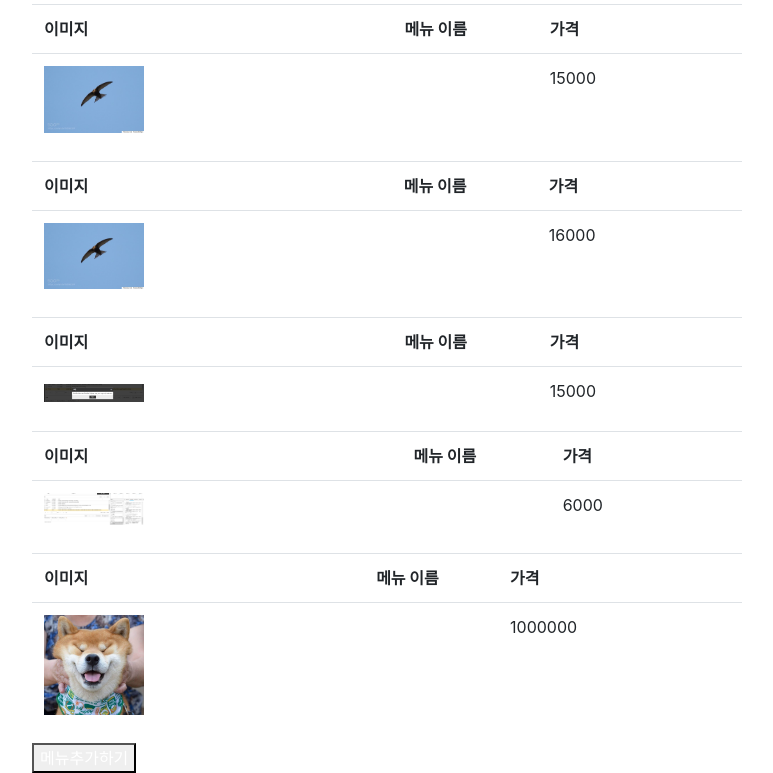
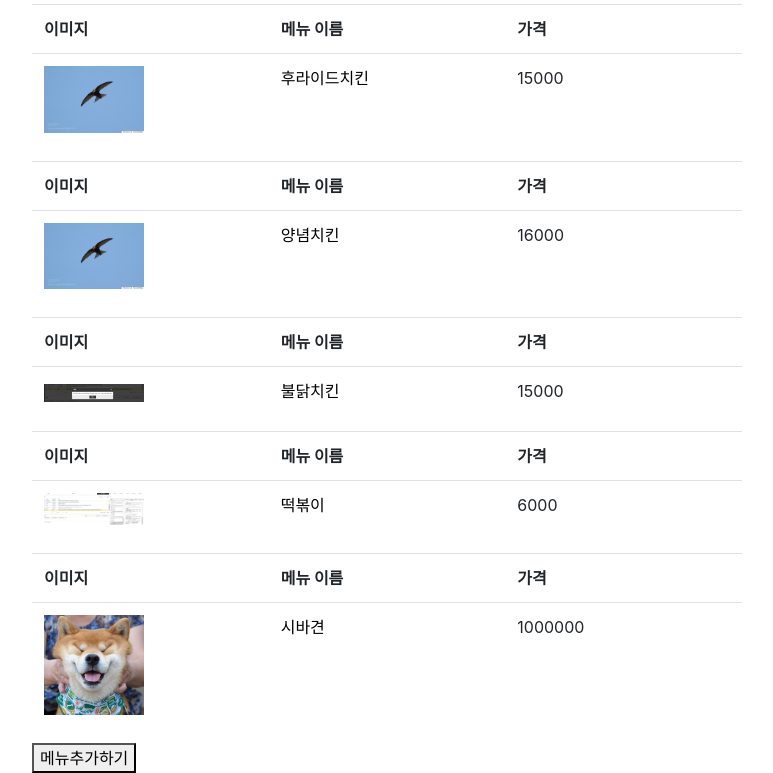
Before and after one commit to ghfkdgml/baemin, a Django app: template baemin/templates/menu_list.html in a window 1280 px wide. Shown: the part 56-829 px from the top of the page, without its empty margins (68-841 px from the left). Run offline with Django 3.2, Linux system fonts and the light colour scheme; the template is opened without the code that fills it: values that come from a table or form of the project are taken from there, others are empty; data comes from the database, SQL or seed files in the repository; both versions use the stored data as it was after the commit; some libraries are stand-ins or nearby versions.

Commit message:
baemin office

```diff
--- a/baemin/baemin/settings.py
+++ b/baemin/baemin/settings.py
@@ -9,7 +9,6 @@
 For the full list of settings and their values, see
 https://docs.djangoproject.com/en/1.10/ref/settings/
 """
-import djangobower
 import os
 
 # Build paths inside the project like this: os.path.join(BASE_DIR, ...)
@@ -133,5 +132,4 @@
 STATICFILES_FINDERS = [
     'django.contrib.staticfiles.finders.FileSystemFinder',
     'django.contrib.staticfiles.finders.AppDirectoriesFinder',
-    'djangobower.finders.BowerFinder',
 ]
--- a/baemin/partner/urls.py
+++ b/baemin/partner/urls.py
@@ -6,8 +6,9 @@
     url(r'^signup/$', views.signup,name="signup"),
     url(r'^login/$', views.login,name="login"),
     url(r'^logout/$', views.logout,name="logout"),
-    url(r'^menu/$', views.menu,name="menu"),
+    url(r'^menu/(?P<menu_alter>add)$', views.menu,name="menu"),
     url(r'^edit_info/$', views.edit_info,name="edit_info"),
     url(r'^menu_list/$', views.menu_list,name="menu"),
     url(r'^menu/(?P<menu_id>\d+)/$', views.menu_detail,name="menu_detail"),
+    url(r'^menu/(?P<menu_alter>alter_\d+)/$', views.menu,name="menu_alter"),
 ]
--- a/baemin/templates/menu.html
+++ b/baemin/templates/menu.html
@@ -7,7 +7,7 @@
         {%csrf_token%}
         {{ form }}
       </div>
-      <button class="btn btn-default">메뉴 추가하기</button>
+      <button class="btn btn-default">메뉴 {% if edit %}수정{% else %}추가{% endif %}하기</button>
   </form>
   </div>
 </div>
--- a/baemin/templates/menu_detail.html
+++ b/baemin/templates/menu_detail.html
@@ -7,6 +7,7 @@
 </style>
 <div class="container">
   <div class="col-sm-8">
+    <button><a href="/menu/alter_{{ menu.id }}">수정</a></button>
     {{menu.name}}
     {{menu.price}}
   </div>
--- a/baemin/templates/menu_list.html
+++ b/baemin/templates/menu_list.html
@@ -2,7 +2,11 @@
 {% block body %}
 <style>
   th{
-    width:50px;
+    width:30%;
+  }
+  td{
+    width:30%;
+    height:auto;
   }
 </style>
 <div class="container">
@@ -10,18 +14,18 @@
     {% for menu in menu_list %}
     <table class="table">
       <tr>
-        <th>이미지</th>
+        <th style="width:30%;">이미지</th>
         <th>메뉴 이름</th>
         <th>가격</th>
       </tr>
       <tr>
         <td><img style="max-width:100px;" src='{{menu.image.url}}'></td>
-        <td><a href="/menu/{{ menu.id }}">{{menu.name}}</a></td>
+        <td><a href="/menu/{{ menu.id }}" style="color:black;">{{menu.name}}</a></td>
         <td>{{menu.price}}</td>
         {% endfor %}
       </tr>
     </table>
-    <button><a href="/menu">메뉴추가하기</a></button>
+    <button><a href="/menu/add" style="color:black;" onmouseover="this.style='color:white;'" onmouseout="this.style='color:black;'">메뉴추가하기</a></button>
   </div>
 </div>
 
--- a/baemin/templates/signup.html
+++ b/baemin/templates/signup.html
@@ -24,7 +24,7 @@
           {% endfor %}
         {% endif %}
       </script>
-      <button class="btn btn-lg btn-primary btn-block" type="submit" onclick="ret()">Sign in</button>
+      <button class="btn btn-lg btn-primary btn-block" type="submit" onclick="ret()">Sign Up</button>
       <p class="mt-5 mb-3 text-muted">© 2017-2018</p>
   </form>
 </div>
```
Also changed, not shown: baemin/partner/views.py (+28 -10 lines), baemin/2.PNG (added), baemin/2018-09-15_102410.PNG (added), baemin/db.sqlite3, baemin/dog.jpg (added), baemin/partner/migrations/0004_auto_20181004_1437.py (added).
